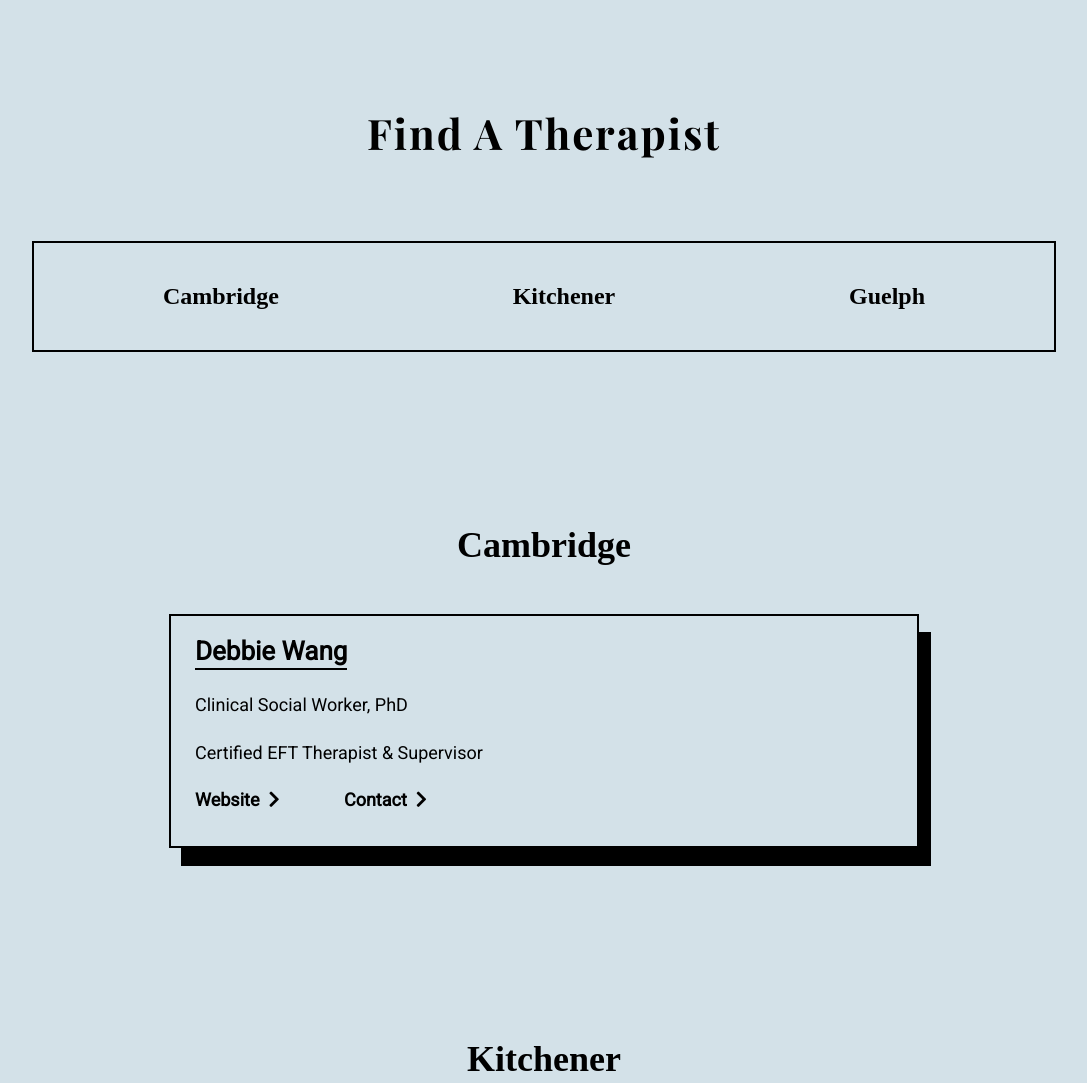
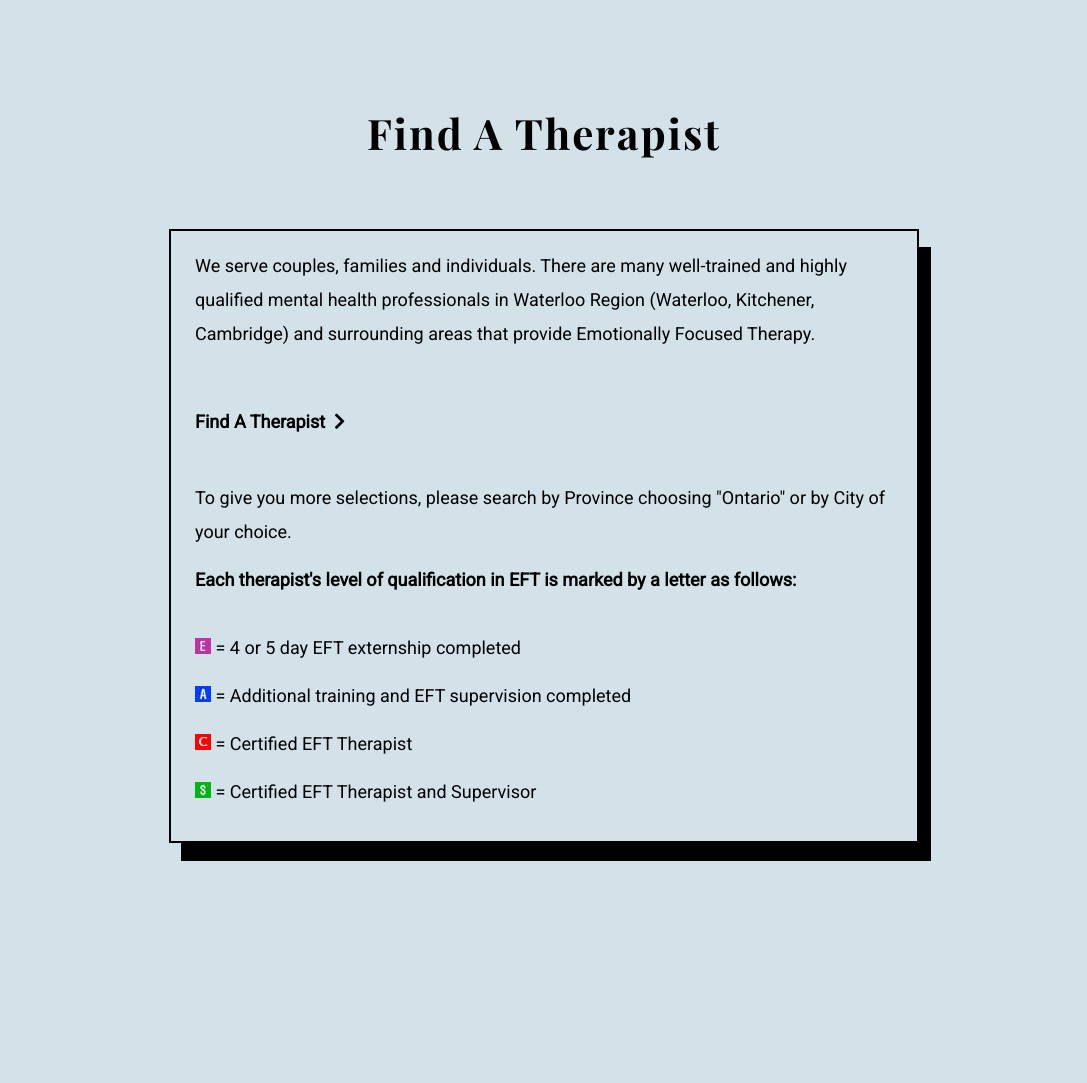
Before and after one commit to phamandrew/wreft, a website: page find-therapist.html in a window 1280 px wide. Shown: the top 1083 px of the page, without its empty margins (96-1183 px from the left). After the commit the page ends 993 px from the top, so only its background shows below. Drawn offline with nearby package versions, Linux system fonts and the light colour scheme.

Commit message:
client pages updated

```diff
--- a/find-therapist.html
+++ b/find-therapist.html
@@ -33,17 +33,34 @@
     <section class="page" id="find-therapist">
         <div class="find-therapist_header">
             <h2>Find A Therapist</h2>
-            <ul>
+            <!-- <ul>
                 <li><a href="#cambridge" class="smooth">Cambridge</a></li>
                 <li><a href="#kitchener" class="smooth">Kitchener</a></li>
                 <li><a href="#guelph" class="smooth">Guelph</a></li>
-            </ul>
+            </ul> -->
         </div>
 
         <div class="container">
+            <div class="event">
+                <p>We serve couples, families and individuals. There are many well-trained and highly qualified mental health professionals in Waterloo Region (Waterloo, Kitchener, Cambridge) and surrounding areas that provide Emotionally Focused Therapy.</p>
 
-            <h3 id="cambridge">Cambridge</h3>
-            <div class="event">
+                <br/>
+                <a class="email-link" href="https://members.iceeft.com/member-search.php#results-area">Find A Therapist &nbsp;<i class="fas fa-chevron-right"></i></a>
+                <br/>
+
+                <p>To give you more selections, please search by Province choosing "Ontario" or by City of your choice.</p>
+
+                <strong>Each therapist's level of qualification in EFT is marked by a letter as follows:
+                </strong>
+                <br>
+                <p><img src="/public/images/e.jpg" alt=""> = 4 or 5 day EFT externship completed</p>
+                <p><img src="/public/images/a.jpg" alt=""> = Additional training and EFT supervision completed</p>
+                <p><img src="/public/images/c.jpg" alt=""> = Certified EFT Therapist</p>
+                <p><img src="/public/images/s.jpg" alt=""> = Certified EFT Therapist and Supervisor</p>
+            </div>
+
+            <!-- <h3 id="cambridge">Cambridge</h3> -->
+            <!-- <div class="event">
                 <h3>Debbie Wang</h3>
                 <p>Clinical Social Worker, PhD</p>
                 <p>Certified EFT Therapist & Supervisor</p>
@@ -58,9 +75,9 @@
                     </a>
 
                 </div>
-            </div>
+            </div> -->
 
-            <h3 id="kitchener">Kitchener</h3>
+            <!-- <h3 id="kitchener">Kitchener</h3>
             <div class="event">
                 <h3>Amanda Green</h3>
                 <p>Couples Therapist & Clinical Social Worker</p>
@@ -162,7 +179,7 @@
                         </a>
 
                     </div>
-                </div>
+                </div> -->
         </div>
     </section>
     <script src="https://code.jquery.com/jquery-3.2.1.min.js" integrity="sha256-hwg4gsxgFZhOsEEamdOYGBf13FyQuiTwlAQgxVSNgt4=" crossorigin="anonymous"></script>
```
Also changed, not shown: client-workshops.html (+4 -4 lines), public/images/a.jpg (added), public/images/c.jpg (added), public/images/e.jpg (added), public/images/s.jpg (added), 1 other file.
